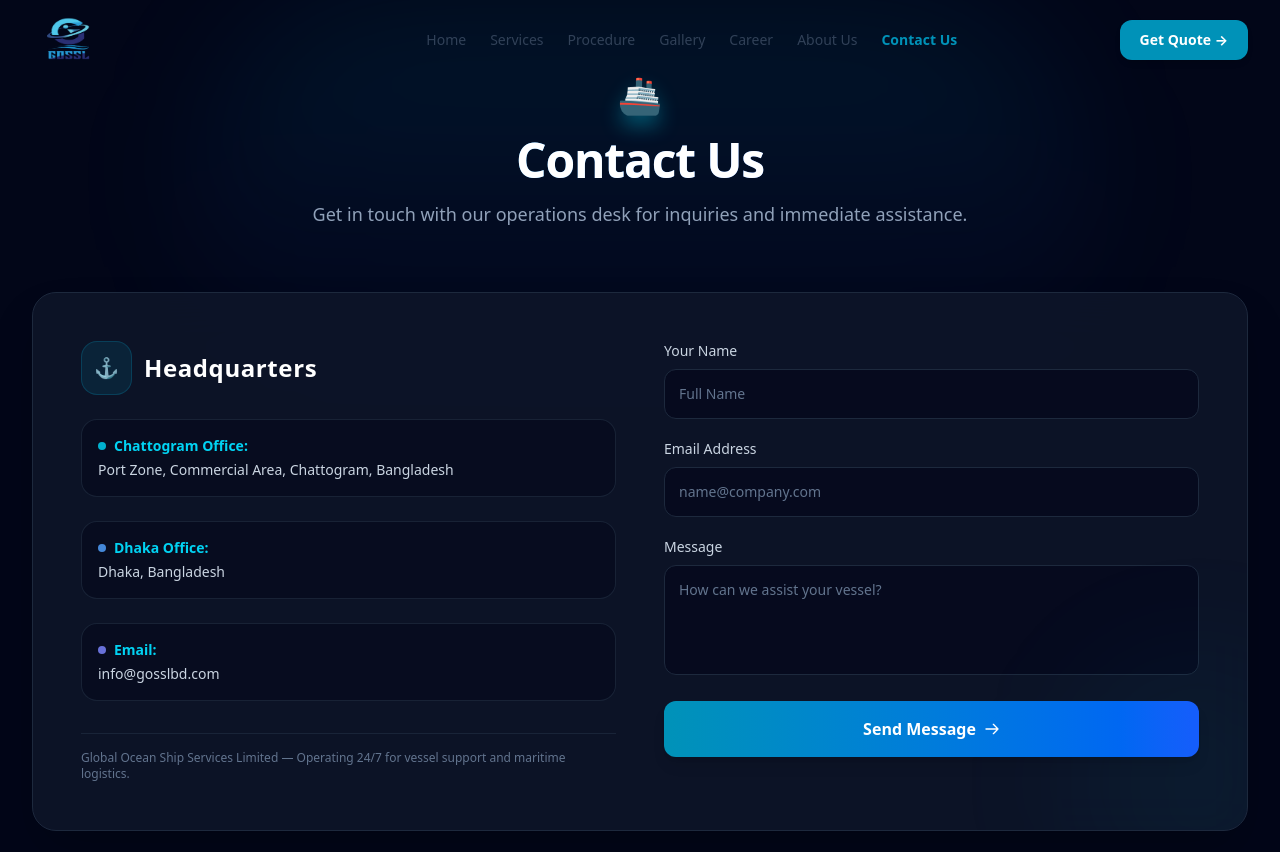
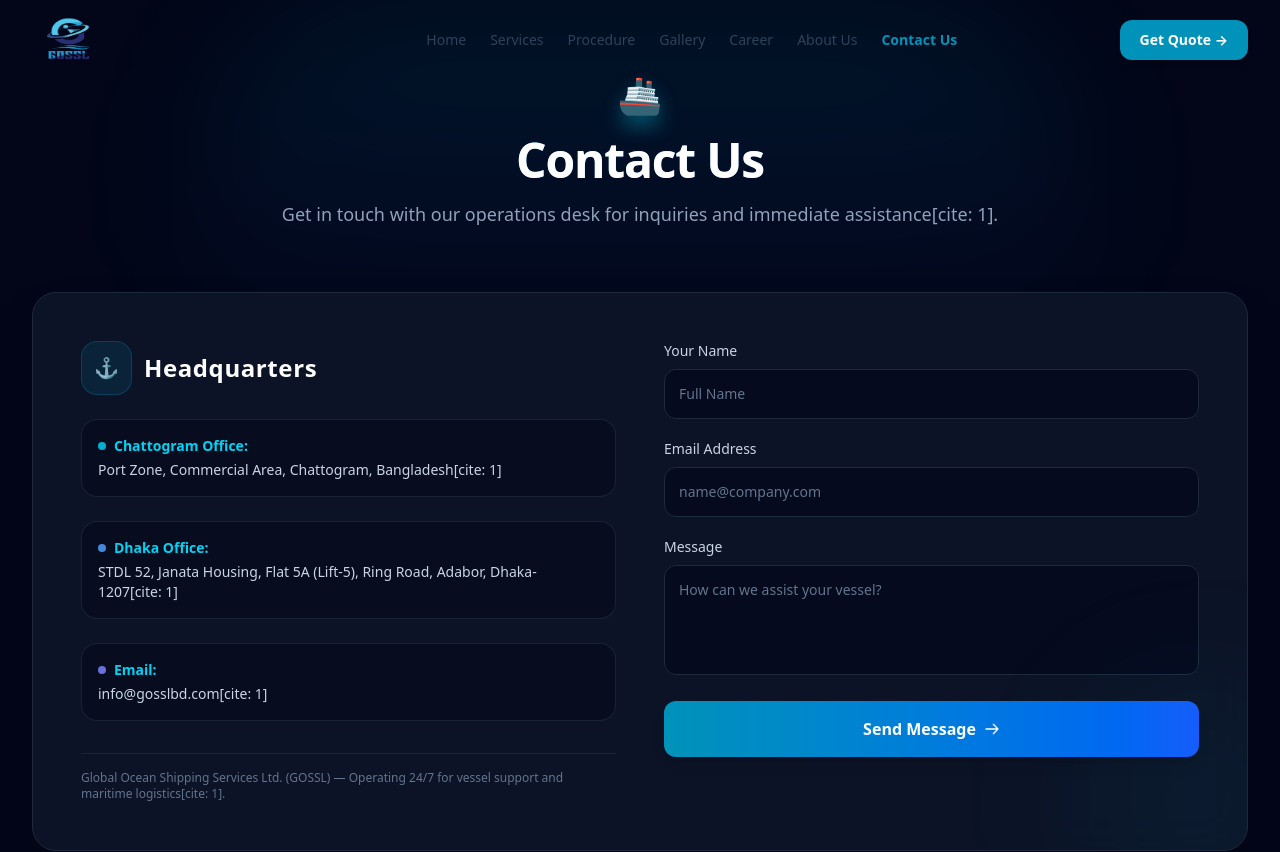
Before and after one commit to profdeveloper8-oss/gossl-bd, a Next.js app: page /contact in a window 1280 px wide. Shown: the top 852 px of the page. Built offline with nearby package versions, Linux system fonts and the light colour scheme; no server answers.

Commit message:
Update Contact Us page with official GOSSL headquarters and office addresses

```diff
--- a/app/contact/page.tsx
+++ b/app/contact/page.tsx
@@ -55,7 +55,7 @@
             Contact Us
           </h1>
           <p className="text-slate-400 text-lg">
-            Get in touch with our operations desk for inquiries and immediate assistance.
+            Get in touch with our operations desk for inquiries and immediate assistance[cite: 1].
           </p>
         </div>
 
@@ -81,7 +81,7 @@
                     <span className="w-2 h-2 rounded-full bg-cyan-400 animate-pulse" />
                     Chattogram Office:
                   </p>
-                  <p className="text-slate-300 text-sm">Port Zone, Commercial Area, Chattogram, Bangladesh</p>
+                  <p className="text-slate-300 text-sm">Port Zone, Commercial Area, Chattogram, Bangladesh[cite: 1]</p>
                 </div>
 
                 <div className="p-4 rounded-2xl bg-slate-950/50 border border-slate-800/80 hover:border-cyan-500/40 transition-colors">
@@ -89,7 +89,7 @@
                     <span className="w-2 h-2 rounded-full bg-blue-400 animate-pulse" />
                     Dhaka Office:
                   </p>
-                  <p className="text-slate-300 text-sm">Dhaka, Bangladesh</p>
+                  <p className="text-slate-300 text-sm">STDL 52, Janata Housing, Flat 5A (Lift-5), Ring Road, Adabor, Dhaka-1207[cite: 1]</p>
                 </div>
 
                 <div className="p-4 rounded-2xl bg-slate-950/50 border border-slate-800/80 hover:border-cyan-500/40 transition-colors">
@@ -97,13 +97,13 @@
                     <span className="w-2 h-2 rounded-full bg-indigo-400 animate-pulse" />
                     Email:
                   </p>
-                  <p className="text-slate-300 text-sm font-medium">info@gosslbd.com</p>
+                  <p className="text-slate-300 text-sm font-medium">info@gosslbd.com[cite: 1]</p>
                 </div>
               </div>
             </div>
 
             <div className="text-xs text-slate-500 border-t border-slate-800/80 pt-4">
-              Global Ocean Ship Services Limited — Operating 24/7 for vessel support and maritime logistics.
+              Global Ocean Shipping Services Ltd. (GOSSL) — Operating 24/7 for vessel support and maritime logistics[cite: 1].
             </div>
           </div>
 
```
